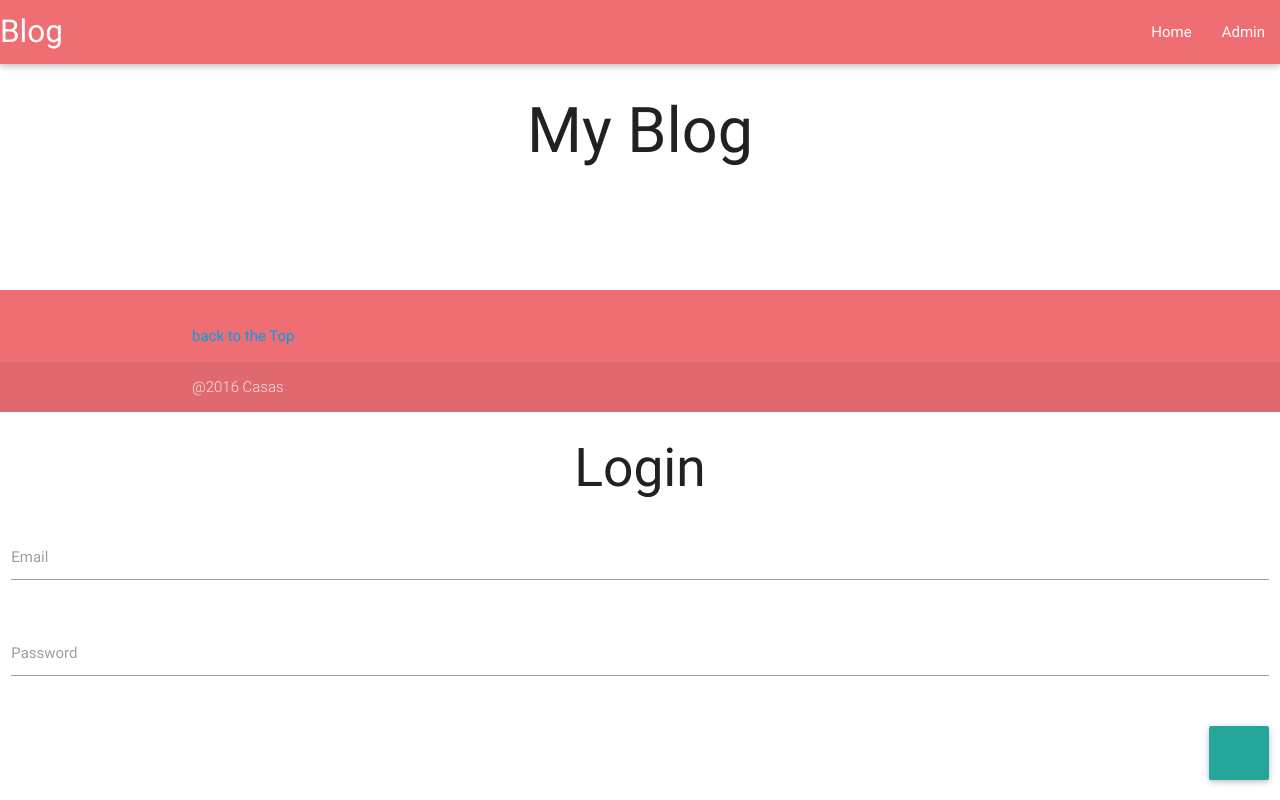
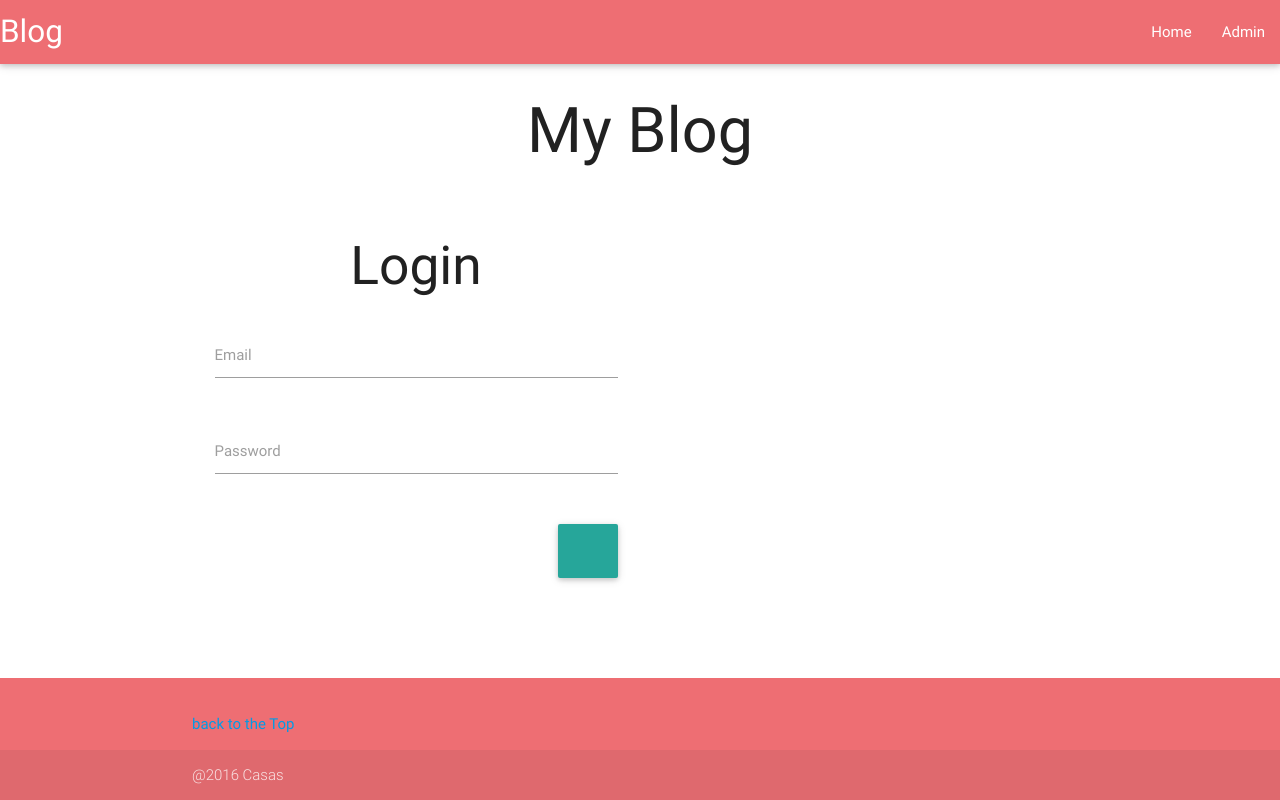
Before and after one commit to syrop212/MiniBlog, a plain HTML site: page Blog/public_html/admin.html in a window 1280 px wide. Drawn offline with nearby package versions, Linux system fonts and the light colour scheme; no server answers.

Commit message:
basic video 19 done

```diff
--- a/Blog/public_html/admin.html
+++ b/Blog/public_html/admin.html
@@ -49,15 +49,13 @@
       <!--Import jQuery before materialize.js-->
       <script type="text/javascript" src="https://code.jquery.com/jquery-2.1.1.min.js"></script>
       <script type="text/javascript" src="libs/backendless.js"></script>
-      <script type="text/javascript" src="js/blog.js"></script>
+      <script type="text/javascript" src="js/admin.js"></script>
       <script type="text/javascript" src="js/materialize.min.js"></script>
       <script type="text/javascript" src="https://cdnjs.cloudflare.com/ajax/libs/moment.js/2.12.0/moment.min.js"></script>
       <script type="text/javascript" src="js/handlebars-v4.0.5.js"></script>
 
       <script id="login-template" type="text/x-handlebars-template">
-
-      </script>
-      <div class="col s6">
+          <div class="col s6">
           <h2 class="center-align">Login</h2>
           <div>
               <form class="col s12 form-signin">
@@ -83,5 +81,6 @@
               </form>
           </div>
       </div>
+      </script>
     </body>
   </html>
--- /dev/null
+++ b/Blog/public_html/js/admin.js
@@ -0,0 +1,20 @@
+$(function () {
+   var APPLICATION_ID = "8BEC3A3D-D036-E24B-FF03-BAA2824E0B00",
+       SECRET_KEY = "A54A9ADE-F30B-9D51-FFD5-DE703B8F1300",
+       VERSION = "v1";
+
+   Backendless.initApp(APPLICATION_ID, SECRET_KEY, VERSION);
+
+   var loginScript =$("#login-template").html();
+   var loginTemplate = Handlebars.compile(loginScript);
+
+   $(".main-container").html(loginTemplate);
+
+});
+
+function Posts(args) {
+    args = args || {};
+    this.title = args.title || "";
+    this.content = args.content || "";
+    this.authorEmail = args.Email || "";
+}
```
